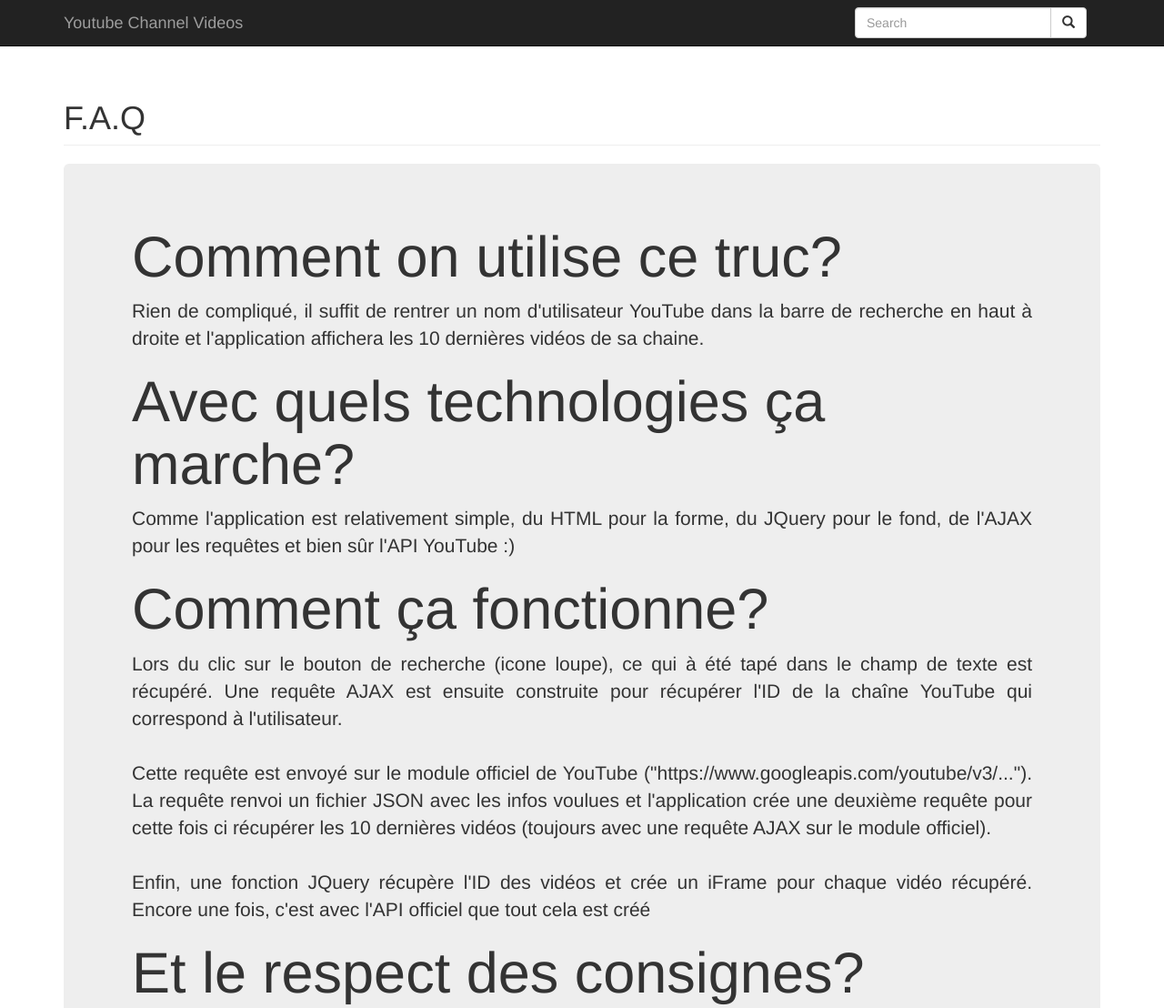
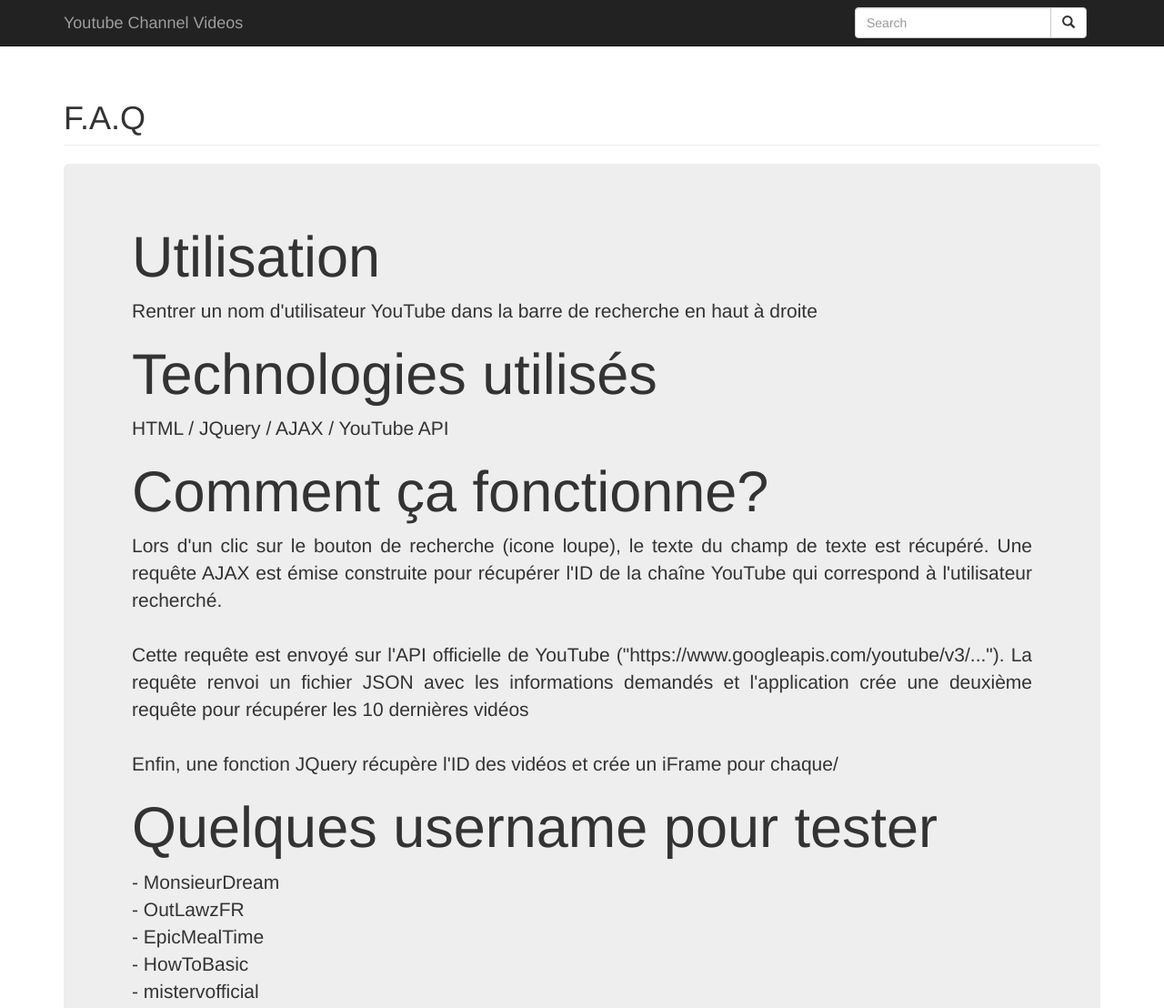
Before and after one commit to YoannLth/YT-API-TEST, a plain HTML site: page index.html in a window 1280 px wide. Shown: the top 1108 px of the page at 91% size. Drawn offline with Linux system fonts and the light colour scheme.

Commit message:
Update text

```diff
--- a/index.html
+++ b/index.html
@@ -2,7 +2,6 @@
 <html lang="fr">
 
 <head>
-
     <meta charset="utf-8">
     <meta http-equiv="X-UA-Compatible" content="IE=edge">
     <meta name="viewport" content="width=device-width, initial-scale=1">
@@ -14,11 +13,9 @@
 
     <!-- Custom CSS -->
     <link href="css/1-col-portfolio.css" rel="stylesheet">
-
 </head>
 
 <body>
-
     <!-- Navigation -->
     <nav class="navbar navbar-inverse navbar-fixed-top" role="navigation">
         <div class="container">
@@ -35,14 +32,12 @@
             <!-- Collect the nav links, forms, and other content for toggling -->
             <div class="collapse navbar-collapse navbar-ex1-collapse" id="bs-example-navbar-collapse-1">
                 <div class="col-sm-3 col-md-3 pull-right">
-
                 <div class="input-group" id="searchBar">
                       <input type="text" class="form-control" placeholder="Search" name="srch-term" id="srch-term">
                       <div class="input-group-btn">
                           <button class="btn btn-default" onclick="getChannelID();"><i class="glyphicon glyphicon-search"></i></button>
                       </div>
                 </div>
-
                 </div>
             </div>
             <!-- /.navbar-collapse -->
@@ -52,7 +47,6 @@
 
     <!-- Page Content -->
     <div class="container">
-
         <!-- Page Heading -->
         <div class="row">
             <div class="col-lg-12">
@@ -60,26 +54,19 @@
             </div>
         </div>
         <!-- /.row -->
-
         <div id="liste-videos">
         </div>
 
         <div class="jumbotron" id="readme">
           <div class="container">
-            <h1>Comment on utilise ce truc?</h1>
-            <p>Rien de compliqué, il suffit de rentrer un nom d'utilisateur YouTube dans la barre de recherche en haut à droite et l'application affichera les 10 dernières vidéos de sa chaine.</p>
-            <h1>Avec quels technologies ça marche?</h1>
-            <p>Comme l'application est relativement simple, du HTML pour la forme, du JQuery pour le fond, de l'AJAX pour les requêtes et bien sûr l'API YouTube :)</p>
+            <h1>Utilisation</h1>
+            <p>Rentrer un nom d'utilisateur YouTube dans la barre de recherche en haut à droite</p>
+            <h1>Technologies utilisés</h1>
+            <p>HTML / JQuery / AJAX / YouTube API</p>
             <h1>Comment ça fonctionne?</h1>
-            <p>Lors du clic sur le bouton de recherche (icone loupe), ce qui à été tapé dans le champ de texte est récupéré. Une requête AJAX est ensuite construite pour récupérer l'ID de la chaîne YouTube qui correspond à l'utilisateur.</br></br>Cette requête est envoyé sur le module officiel de YouTube ("https://www.googleapis.com/youtube/v3/..."). La requête renvoi un fichier JSON avec les infos voulues et l'application crée une deuxième requête pour cette fois ci récupérer les 10 dernières vidéos (toujours avec une requête AJAX sur le module officiel).</br></br>Enfin, une fonction JQuery récupère l'ID des vidéos et crée un iFrame pour chaque vidéo récupéré. Encore une fois, c'est avec l'API officiel que tout cela est créé</p>
-            <h1>Et le respect des consignes?</h1>
-            <p>Normalement tout est respecté, si j'ai bien compris le sujet ^^.</br></br>J'ai eu un peu de mal a comprendre si il fallait afficher les dernières vidéos d'une chaine en passant directement le nom, l'username du propriétaire ou bien l'ID de la chaine directement.</br></br>Dans le doute j'ai fait au plus logique (j'ai vu que deux chaines pouvaient avoir le même nom, par exemple : <a href="https://www.youtube.com/channel/UCc6oCVPqzw5jSYbZPqBKmGg">celle-ci</a> et <a href="https://www.youtube.com/user/OutLawzFR">celle-la</a>... J'aurai aussi pu passer directement l'ID de la chaine en paramètre mais c'est assez bizarre pour un utilisateur).</br></br>Si besoin, je peux encore changer. J'ai pas pu poser de questions car je travaille a l'usine depuis Lundi (pour les vacances) de 10h à 18h, j'ai codé l'application en 1 seule fois, a des horaires ou personne risquait de pouvoir me répondre ^^. Et encore une fois, si je suis passé a côté du sujet, un petit mail et je corrige tout ça :)</p>
-            <h1>Qu'est ce que j'ai utilisé?</h1>
-            <p>- L'API YouTube data (<a href="https://developers.google.com/youtube/v3/getting-started">lien</a>)</br>- L'API YouTube iframe (<a href="https://developers.google.com/youtube/iframe_api_reference">lien</a>)</br>- Un thème Bootstrap (<a href="http://startbootstrap.com/template-overviews/1-col-portfolio/">lien</a>)</p>
-            <h1>Combien de temps j'ai mis?</h1>
-            <p>Environs 5h, grosso-modo, 1h pour me documenter sur l'API YouTube, 2h pour coder le back, 1h pour mettre en place le front et une autre pour tout finir (mise en ligne sur Git, upload sur mon serveur...).</br></br>Je sais pas si niveau rapidité ça vous convient, mais j'avais jamais utilisé d'API, ni d'AJAX, je pourrai faire mieux maintenant</p>
-            <h1>Quelques username pour tester?</h1>
-            <p>(a rentrer dans la barre de recherche) </br>- MonsieurDream</br>- OutLawzFR</br>- EpicMealTime</br>- HowToBasic</br>- mistervofficial</p>
+            <p>Lors d'un clic sur le bouton de recherche (icone loupe), le texte du champ de texte est récupéré. Une requête AJAX est émise construite pour récupérer l'ID de la chaîne YouTube qui correspond à l'utilisateur recherché.</br></br>Cette requête est envoyé sur l'API officielle de YouTube ("https://www.googleapis.com/youtube/v3/..."). La requête renvoi un fichier JSON avec les informations demandés et l'application crée une deuxième requête pour récupérer les 10 dernières vidéos</br></br>Enfin, une fonction JQuery récupère l'ID des vidéos et crée un iFrame pour chaque/</p>
+            <h1>Quelques username pour tester</h1>
+            <p>- MonsieurDream</br>- OutLawzFR</br>- EpicMealTime</br>- HowToBasic</br>- mistervofficial</p>
           </div>
         </div>
 
```
